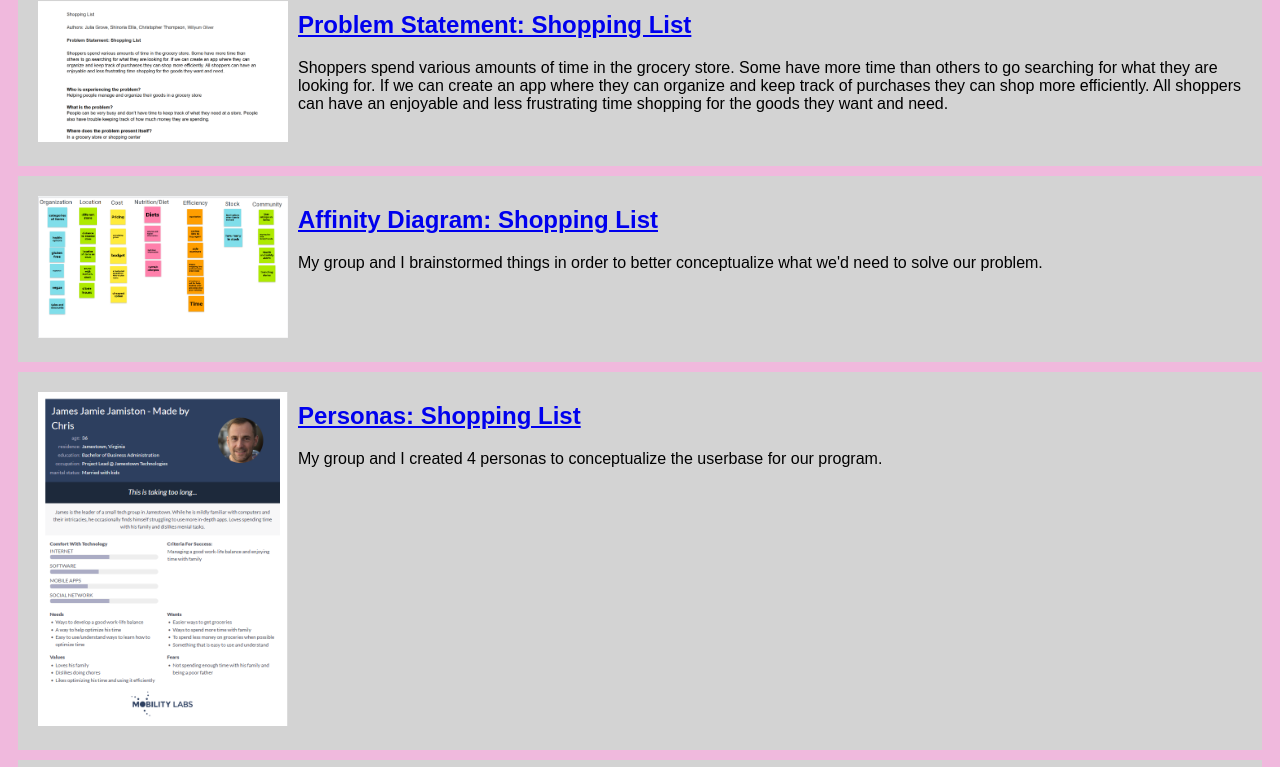
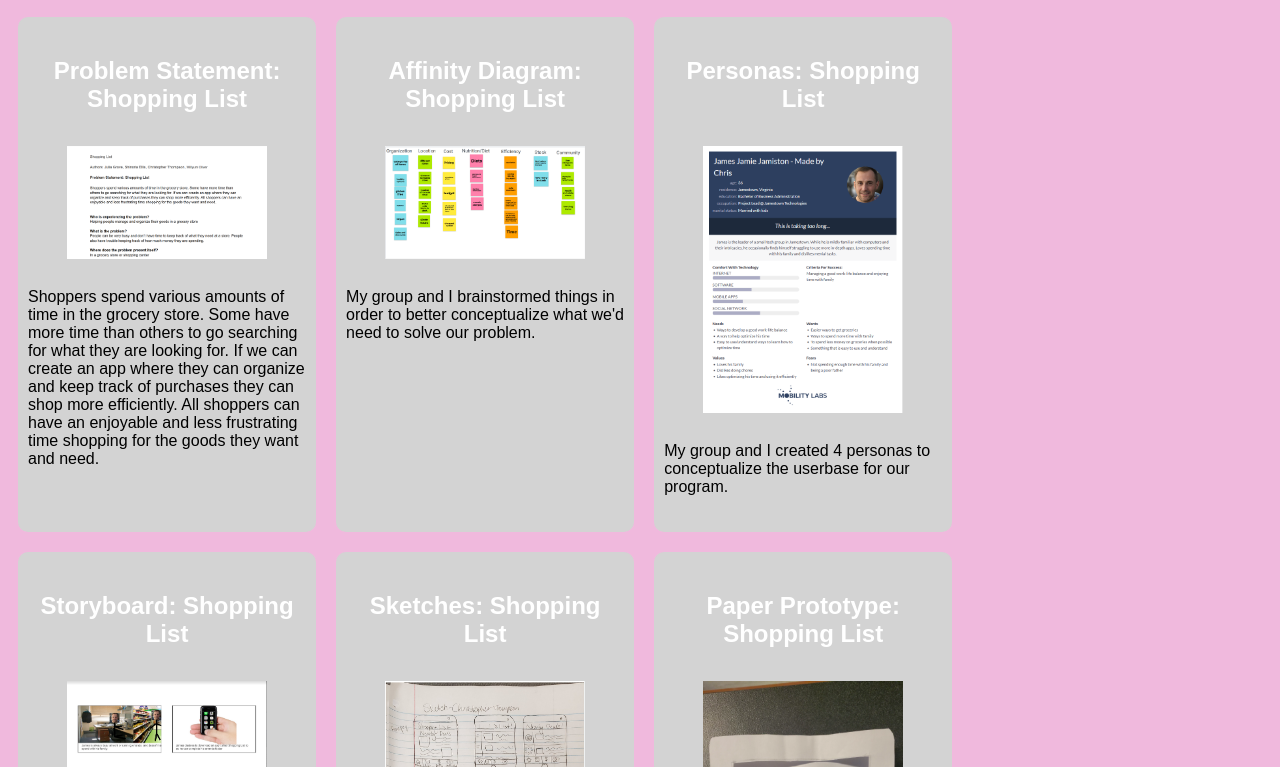
Before and after one commit to ChrisHub0202/ChrisHub0202.github.io, a plain HTML site: page index.html in a window 1280 px wide. Shown: the part 99-866 px from the top of the page. Drawn offline with Linux system fonts and the light colour scheme.

Commit message:
Add files via upload

```diff
--- a/index.html
+++ b/index.html
@@ -1,74 +1,65 @@
 <!DOCTYPE html>
 <html>
-
     <head>
         <title>CSCE 190: Christopher Thompson</title>
         <link rel="stylesheet" href="styles.css">
     </head>
     <body>
+        <br>
         <h1>Christopher Thompson's CSCE 190 Site</h1>
+
         <!-- Problem Statement assignment-->
+        <div class="assignments">
         <section class="assignment">
+            <a href="files/problem-statement.pdf"><h2> Problem Statement: Shopping List</h2></a>
             <a href="files/problem-statement.pdf"><img src=images/problem-statement.png></a>
-            <section class="ass-details">
-                <a href="files/problem-statement.pdf"><h2> Problem Statement: Shopping List</h2></a>
                         <p>
                             Shoppers spend various amounts of time in the grocery store. Some have more time than others to go searching for what they are looking for. If we can create an app where they can organize and keep track of purchases they can shop more efficiently. All shoppers can have an enjoyable and less frustrating time shopping for the goods they want and need.
                         </p>
-                    </section>
+
         </section>
 
           <!-- Affinity Diagram assignment-->
         <section class="assignment">
+            <a href="files/affinity-diagram.pdf"><h2> Affinity Diagram: Shopping List</h2></a>
             <a href="files/affinity-diagram.pdf"><img src=images/affinity-diagram.png></a>
-            <section class="ass-details">
-                <a href="files/affinity-diagram.pdf"><h2> Affinity Diagram: Shopping List</h2></a>
                         <p>
                             My group and I brainstormed things in order to better conceptualize what we'd need to solve our problem.
                         </p>
         </section>
-    </section>
 <!-- Persona assignment-->
 <section class="assignment">
+    <a href="files/personas.pdf"><h2> Personas: Shopping List</h2></a>
     <a href="files/personas.pdf"><img src=images/persona.png></a>
-    <section class="ass-details">
-        <a href="files/personas.pdf"><h2> Personas: Shopping List</h2></a>
                 <p>
                     My group and I created 4 personas to conceptualize the userbase for our program.
                 </p>
 </section>
-</section>
 <!-- Storyboard assignment-->
 <section class="assignment">
+    <a href="files/storyboard.pdf"><h2> Storyboard: Shopping List</h2></a>
     <a href="files/storyboard.pdf"><img src=images/storyboard.png></a>
-    <section class="ass-details">
-        <a href="files/storyboard.pdf"><h2> Storyboard: Shopping List</h2></a>
                 <p>
                     My group and I created 4 storyboards to help identify the role and use of our program in a user's daily life.
                 </p>
 </section>
-</section>
 <!-- Sketches assignment-->
 <section class="assignment">
+    <a href="files/sketches.pdf"><h2> Sketches: Shopping List</h2></a>
     <a href="files/sketches.pdf"><img src=images/sketches.png></a>
-    <section class="ass-details">
-        <a href="files/sketches.pdf"><h2> Sketches: Shopping List</h2></a>
                 <p>
                     My group and I sketched and designed the interfaces for our app.
                 </p>
 </section>
-</section>
-
 <!-- Paper Prototype assignment-->
 <section class="assignment">
+      <a href="files/watch.html"><h2> Paper Prototype: Shopping List</h2></a>
     <a href="files/watch.html"><img src=images/paper-prototype.png></a>
-    <section class="ass-details">
-        <a href="files/watch.html"><h2> Paper Prototype: Shopping List</h2></a>
                 <p>
                     My group and I made a prototype for our app.
                 </p>
 </section>
-</section>
 
      </body>
+    </div>
 </html>
--- a/styles.css
+++ b/styles.css
@@ -3,20 +3,43 @@ body {
     font-family: Arial, Helvetica, sans-serif;
 
 }
+.assignments{
+    display:flex;
+    flex-wrap:wrap;
+
+}
 
 .assignment{
-    display:flex;
-    padding:10px;
+    width:22%;
     margin:10px;
+    padding:20px 10px;
     background:lightgrey;
+    border-radius:10px;
 }
 
 .assignment img {
-width:250px;
+width:200px;
 padding:10px;
+border:3px solid lightgrey;
+display:block;
+margin:auto;
+}
+
+.assignment img:hover{
+    border: 4px dashed pink;
 }
 
 h1{
     color:whitesmoke;
     text-align: center;
 }
+h2{
+    text-align:center;
+}
+a{
+    text-decoration:none;
+    color:white;
+}
+a:hover{
+    color:white;
+}
```
